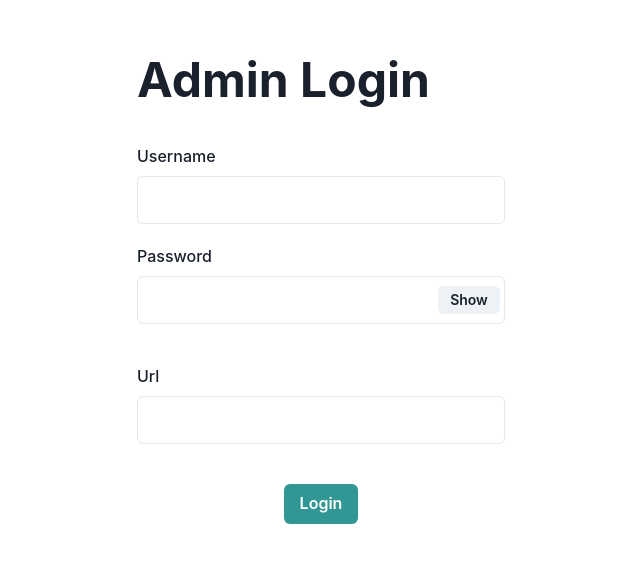
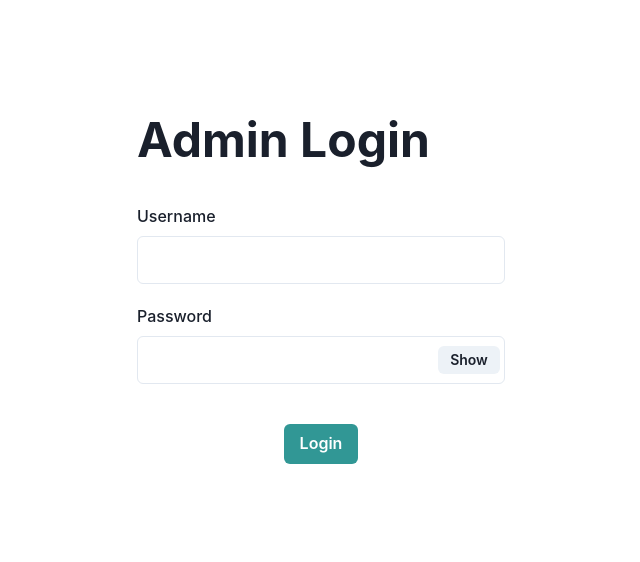
Before and after one commit to nibdo/bloben-admin, a React (Create React App) app: page / in a window 1280 px wide. Shown: the part 110-672 px from the top of the page, without its empty margins (319-959 px from the left). Built offline with nearby package versions, Linux system fonts and the light colour scheme.

Commit message:
Remove server url input

```diff
--- a/package.json
+++ b/package.json
@@ -1,6 +1,6 @@
 {
   "name": "bloben-admin",
-  "version": "0.1.2",
+  "version": "0.2.0",
   "author": "nibdo",
   "license": "GPL",
   "private": false,
@@ -48,7 +48,7 @@
   },
   "scripts": {
     "prepare": "npx husky install && npx husky add .husky/pre-commit \"npm run lint\"",
-    "start": "BROWSER=none PORT=4103 react-scripts start",
+    "start": "REACT_APP_NODE_ENV=development BROWSER=none PORT=4103 react-scripts start",
     "build": "DISABLE_ESLINT_PLUGIN=true react-scripts build",
     "compile": "tsc",
     "test": "react-scripts test",
--- a/src/components/LoginView.tsx
+++ b/src/components/LoginView.tsx
@@ -15,12 +15,11 @@ import Separator from './Separator';
 interface LoginViewProps {
   username: string;
   password: string;
-  serverUrl: string;
   onChange: any;
   handleLogin: any;
 }
 const LoginView = (props: LoginViewProps) => {
-  const { username, password, onChange, serverUrl, handleLogin } = props;
+  const { username, password, onChange, handleLogin } = props;
 
   const [show, setShow] = useState(false);
   const handleClick = () => setShow(!show);
@@ -72,17 +71,6 @@ const LoginView = (props: LoginViewProps) => {
           </InputGroup>
         </FormControl>
         <Separator height={40} />
-        <FormControl id="serverUrl" size="2xl">
-          <FormLabel size="2xl">Url</FormLabel>
-          <Input
-            size="lg"
-            type={'serverUrl'}
-            name={'serverUrl'}
-            value={serverUrl}
-            onChange={onChange}
-          />
-        </FormControl>
-        <Separator height={40} />
         <Center>
           <Button onClick={handleLogin} colorScheme="teal" size="md">
             Login
--- a/src/pages/LoginPage.tsx
+++ b/src/pages/LoginPage.tsx
@@ -1,17 +1,17 @@
 import { AxiosResponse } from 'axios';
 import { Context } from '../context/store';
 import { LoginResponse } from 'bloben-interface/user/user';
+import { getHostname } from '../utils/common';
 import { useToast } from '@chakra-ui/react';
 import AdminApi from '../api/admin.api';
 import LoginView from '../components/LoginView';
-import React, { useContext, useEffect, useState } from 'react';
+import React, { useContext, useState } from 'react';
 
 const LoginPage = () => {
   const toast = useToast();
 
   const [username, setUsername] = useState('');
   const [password, setPassword] = useState('');
-  const [serverUrl, setServerUrl] = useState('');
 
   const [, dispatch] = useContext(Context);
 
@@ -26,24 +26,11 @@ const LoginPage = () => {
     if (e.target.name === 'password') {
       setPassword(e.target.value);
     }
-    if (e.target.name === 'serverUrl') {
-      setServerUrl(e.target.value);
-    }
   };
-
-  useEffect(() => {
-    const apiUrl = window.localStorage.getItem('apiUrl');
-    // @ts-ignore
-    if (apiUrl) {
-      const indexOf = apiUrl.indexOf('/api');
-      // @ts-ignore
-      setServerUrl(apiUrl.slice(0, indexOf));
-    }
-  }, []);
 
   const handleLogin = async (): Promise<void> => {
     try {
-      const apiUrl = `${serverUrl}/api`;
+      const apiUrl = `${getHostname()}/api`;
 
       window.localStorage.setItem('apiUrl', apiUrl);
 
@@ -77,7 +64,6 @@ const LoginPage = () => {
     <LoginView
       username={username}
       password={password}
-      serverUrl={serverUrl}
       handleLogin={handleLogin}
       onChange={onChange}
     />
--- /dev/null
+++ b/src/utils/common.ts
@@ -0,0 +1,7 @@
+export const getHostname = () => {
+  if (process.env.REACT_APP_NODE_ENV === 'development') {
+    return 'http://localhost:8080';
+  } else {
+    return `${window.location.protocol}//${window.location.hostname}`;
+  }
+};
```
